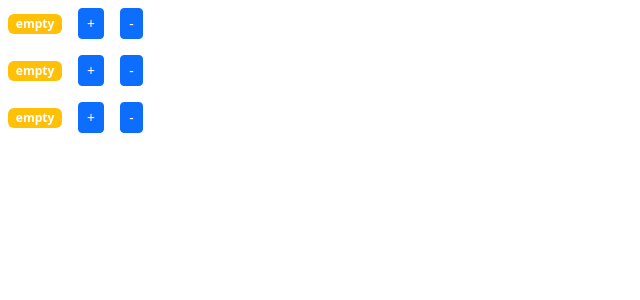
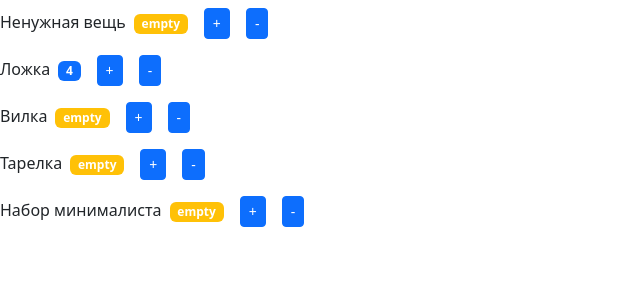
Before and after one commit to fatevector/purchases, a React (Create React App) app: page / in a window 1280 px wide. Shown: the top 300 px of the page, without its empty margins (0-640 px from the left). Built offline with nearby package versions, Linux system fonts and the light colour scheme.

Commit message:
passing component contentand data to component

```diff
--- a/src/components/counter.jsx
+++ b/src/components/counter.jsx
@@ -1,26 +1,26 @@
 import React, { useState } from "react";
 
-const Counter = () => {
-    const [count, setCount] = useState(0);
-    const formatCount = () => {
-        return count === 0 ? "empty" : count;
+const Counter = (props) => {
+    const [value, setValue] = useState(props.value);
+    const formatValue = () => {
+        return value === 0 ? "empty" : value;
     };
     const getBadgeClasses = () => {
         let classes = "badge m-2 ";
-        classes += count === 0 ? "bg-warning " : "bg-primary ";
+        classes += value === 0 ? "bg-warning " : "bg-primary ";
         return classes;
     };
 
     const handleIncrement = () => {
-        setCount((prevState) => prevState + 1);
+        setValue((prevState) => prevState + 1);
     };
     const handleDecrement = () => {
-        setCount((prevState) => prevState - 1);
+        setValue((prevState) => prevState - 1);
     };
-
     return (
         <div>
-            <span className={getBadgeClasses()}>{formatCount()}</span>
+            <span>{props.name}</span>
+            <span className={getBadgeClasses()}>{formatValue()}</span>
             <button
                 className="btn btn-primary btn-sm m-2"
                 onClick={handleIncrement}
--- a/src/components/countersList.jsx
+++ b/src/components/countersList.jsx
@@ -3,14 +3,20 @@ import Counter from "./counter";
 
 const CountersList = () => {
     const counters = [
-        { id: 0, value: 0 },
-        { id: 1, value: 4 },
-        { id: 2, value: 0 },
+        { id: 0, value: 0, name: "Ненужная вещь" },
+        { id: 1, value: 4, name: "Ложка" },
+        { id: 2, value: 0, name: "Вилка" },
+        { id: 3, value: 0, name: "Тарелка" },
+        { id: 4, value: 0, name: "Набор минималиста" },
     ];
     return (
         <>
             {counters.map((counter) => (
-                <Counter key={counter.id} />
+                <Counter
+                    key={counter.id}
+                    value={counter.value}
+                    name={counter.name}
+                />
             ))}
         </>
     );
```
